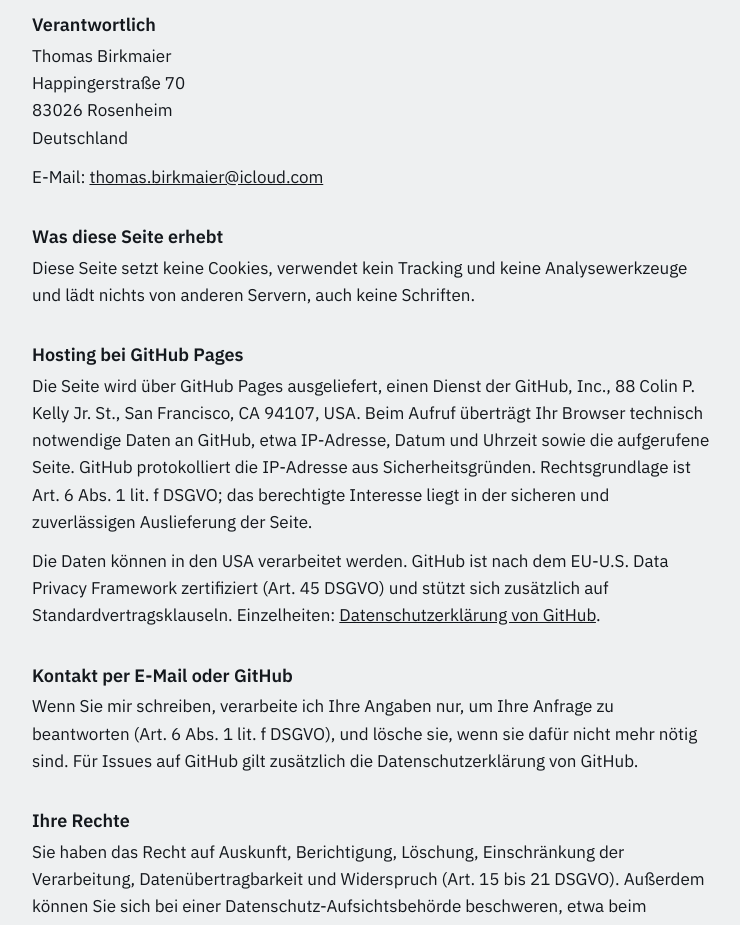
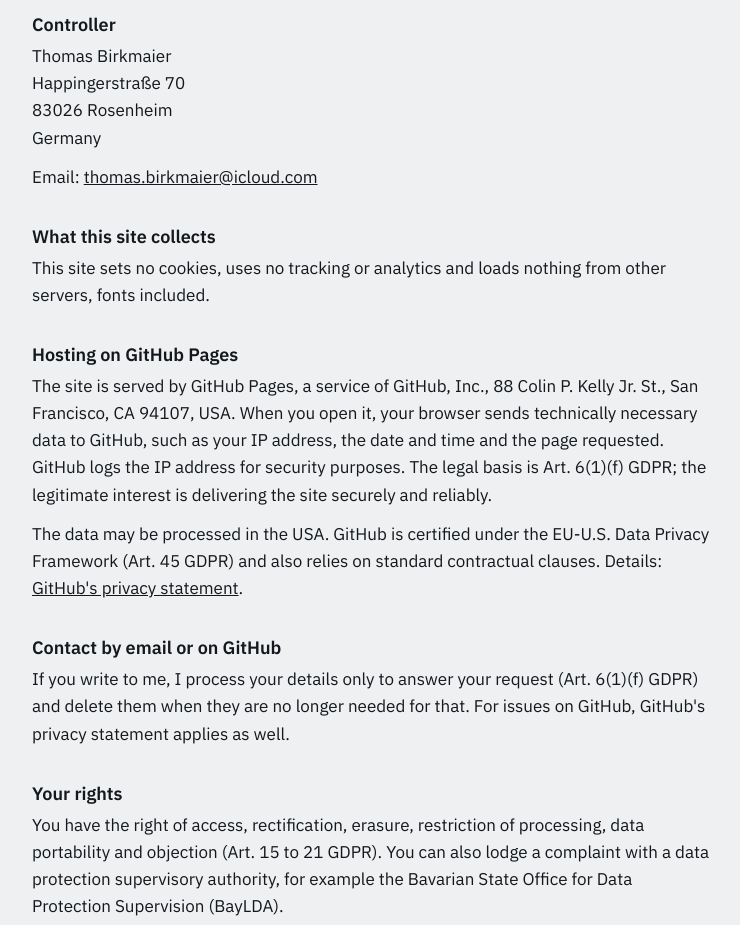
Before and after one commit to ThomasBirkmaier/ThomasBirkmaier.github.io, a plain HTML site: page datenschutz.html in a window 1280 px wide. Shown: the part 171-1096 px from the top of the page, without its empty margins (268-1008 px from the left). Drawn offline with Linux system fonts and the light colour scheme.

Commit message:
feat: legal notice and privacy policy in English (#8)
Claude-Session: https://claude.ai/code/session_01M3bZgpQEYe3Azsg5ZyeyQY

Co-authored-by: Claude <noreply@anthropic.com>

```diff
--- a/datenschutz.html
+++ b/datenschutz.html
@@ -1,39 +1,39 @@
 <!doctype html>
-<html lang="de">
+<html lang="en">
 <head>
 <meta charset="utf-8">
 <meta name="viewport" content="width=device-width, initial-scale=1">
 <meta name="color-scheme" content="light dark">
 <meta name="robots" content="noindex">
-<title>Datenschutz · ReqSeq</title>
+<title>Privacy policy · ReqSeq</title>
 <link rel="icon" href="favicon.svg" type="image/svg+xml">
 <link rel="stylesheet" href="assets/site.css">
 </head>
 <body>
 <header class="wrap top">
-  <a class="brand" href="./" aria-label="ReqSeq, zur Startseite">
+  <a class="brand" href="./" aria-label="ReqSeq, to the homepage">
     <svg width="28" height="28" viewBox="0 0 32 32" aria-hidden="true"><rect class="logo-bg" width="32" height="32" rx="8"/><path class="logo-fg" d="M10 9h7a5 5 0 0 1 0 10h-7zM10 19v4M17 19l5 4" stroke-width="2.4" fill="none" stroke-linecap="round" stroke-linejoin="round"/></svg>
     ReqSeq
   </a>
 </header>
 <main id="main" class="wrap legal">
-<h1>Datenschutz</h1>
-<h2>Verantwortlich</h2>
-<p>Thomas Birkmaier<br>Happingerstraße 70<br>83026 Rosenheim<br>Deutschland</p>
-<p>E-Mail: <a href="mailto:thomas.birkmaier@icloud.com">thomas.birkmaier@icloud.com</a></p>
-<h2>Was diese Seite erhebt</h2>
-<p>Diese Seite setzt keine Cookies, verwendet kein Tracking und keine Analysewerkzeuge und lädt nichts von anderen Servern, auch keine Schriften.</p>
-<h2>Hosting bei GitHub Pages</h2>
-<p>Die Seite wird über GitHub Pages ausgeliefert, einen Dienst der GitHub, Inc., 88 Colin P. Kelly Jr. St., San Francisco, CA 94107, USA. Beim Aufruf überträgt Ihr Browser technisch notwendige Daten an GitHub, etwa IP-Adresse, Datum und Uhrzeit sowie die aufgerufene Seite. GitHub protokolliert die IP-Adresse aus Sicherheitsgründen. Rechtsgrundlage ist Art. 6 Abs. 1 lit. f DSGVO; das berechtigte Interesse liegt in der sicheren und zuverlässigen Auslieferung der Seite.</p>
-<p>Die Daten können in den USA verarbeitet werden. GitHub ist nach dem EU-U.S. Data Privacy Framework zertifiziert (Art. 45 DSGVO) und stützt sich zusätzlich auf Standardvertragsklauseln. Einzelheiten: <a href="https://docs.github.com/de/site-policy/privacy-policies/github-general-privacy-statement">Datenschutzerklärung von GitHub</a>.</p>
-<h2>Kontakt per E-Mail oder GitHub</h2>
-<p>Wenn Sie mir schreiben, verarbeite ich Ihre Angaben nur, um Ihre Anfrage zu beantworten (Art. 6 Abs. 1 lit. f DSGVO), und lösche sie, wenn sie dafür nicht mehr nötig sind. Für Issues auf GitHub gilt zusätzlich die Datenschutzerklärung von GitHub.</p>
-<h2>Ihre Rechte</h2>
-<p>Sie haben das Recht auf Auskunft, Berichtigung, Löschung, Einschränkung der Verarbeitung, Datenübertragbarkeit und Widerspruch (Art. 15 bis 21 DSGVO). Außerdem können Sie sich bei einer Datenschutz-Aufsichtsbehörde beschweren, etwa beim Bayerischen Landesamt für Datenschutzaufsicht.</p>
+<h1>Privacy policy</h1>
+<h2>Controller</h2>
+<p>Thomas Birkmaier<br>Happingerstraße 70<br>83026 Rosenheim<br>Germany</p>
+<p>Email: <a href="mailto:thomas.birkmaier@icloud.com">thomas.birkmaier@icloud.com</a></p>
+<h2>What this site collects</h2>
+<p>This site sets no cookies, uses no tracking or analytics and loads nothing from other servers, fonts included.</p>
+<h2>Hosting on GitHub Pages</h2>
+<p>The site is served by GitHub Pages, a service of GitHub, Inc., 88 Colin P. Kelly Jr. St., San Francisco, CA 94107, USA. When you open it, your browser sends technically necessary data to GitHub, such as your IP address, the date and time and the page requested. GitHub logs the IP address for security purposes. The legal basis is Art. 6(1)(f) GDPR; the legitimate interest is delivering the site securely and reliably.</p>
+<p>The data may be processed in the USA. GitHub is certified under the EU-U.S. Data Privacy Framework (Art. 45 GDPR) and also relies on standard contractual clauses. Details: <a href="https://docs.github.com/en/site-policy/privacy-policies/github-general-privacy-statement">GitHub's privacy statement</a>.</p>
+<h2>Contact by email or on GitHub</h2>
+<p>If you write to me, I process your details only to answer your request (Art. 6(1)(f) GDPR) and delete them when they are no longer needed for that. For issues on GitHub, GitHub's privacy statement applies as well.</p>
+<h2>Your rights</h2>
+<p>You have the right of access, rectification, erasure, restriction of processing, data portability and objection (Art. 15 to 21 GDPR). You can also lodge a complaint with a data protection supervisory authority, for example the Bavarian State Office for Data Protection Supervision (BayLDA).</p>
 </main>
 <footer class="wrap">
 <div class="foot-in">
-  <p class="note legal-links"><a href="impressum.html">Impressum</a> · <a href="datenschutz.html">Datenschutz</a></p>
+  <p class="note legal-links"><a href="impressum.html">Legal notice</a> · <a href="datenschutz.html">Privacy</a></p>
 </div>
 </footer>
 </body>
```
Also changed, not shown: impressum.html (+10 -10 lines), index.html (+1 -1 lines).
